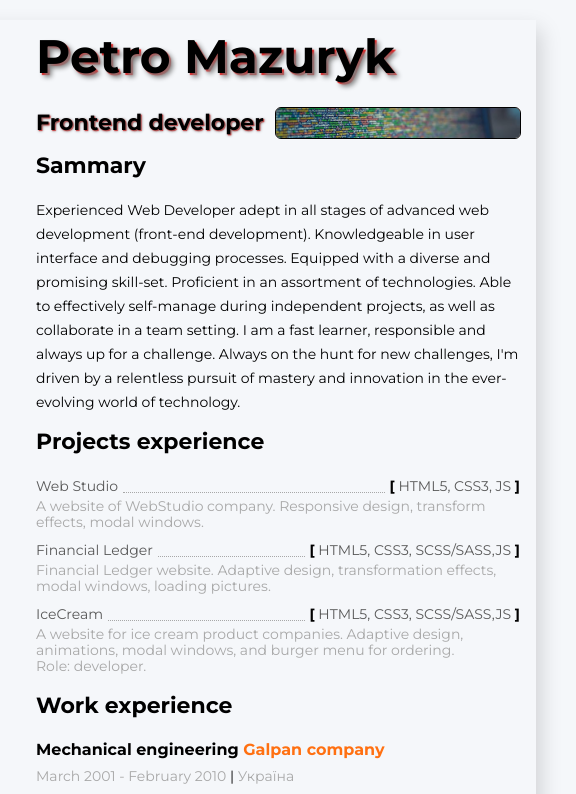
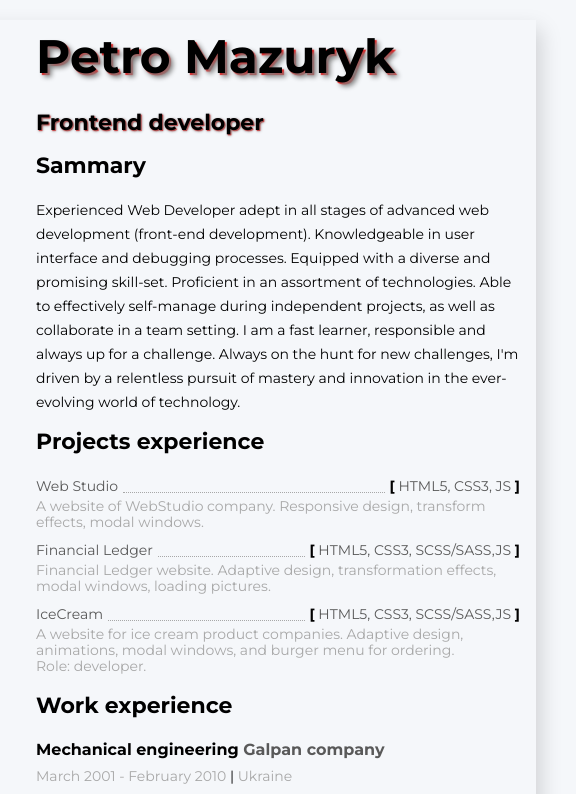
Before and after one commit to PetroMazuryk/mps-resume, a website built with Parcel: page src/index.html in a window 1280 px wide. Shown: the top 794 px of the page, 524-1100 px from the left. Built offline with nearby package versions, Linux system fonts and the light colour scheme; a web font is replaced by a local one.

Commit message:
fixed about-myself section

```diff
--- a/src/partials/about-myself.html
+++ b/src/partials/about-myself.html
@@ -86,7 +86,7 @@
         </h3>
         <p class="working-hours">
           March 2001 - February 2010
-          <span class="delimiter">|</span> Україна
+          <span class="delimiter">|</span> Ukraine
         </p>
 
         <ul>
@@ -104,7 +104,7 @@
         </h3>
         <p class="working-hours">
           October 2016 - March 2023
-          <span class="delimiter">|</span> Україна
+          <span class="delimiter">|</span> Ukraine
         </p>
 
         <ul>
--- a/src/sass/components/_about-myself.scss
+++ b/src/sass/components/_about-myself.scss
@@ -20,19 +20,19 @@
     text-shadow: 1px 1px 3px grey, 1px 1px 1px red;
   }
 
-  &::after {
-    display: inline-block;
-    content: '';
-    width: 70%;
-    height: 30px;
-    outline: 1px solid black;
-    border-radius: 5px;
-    background-color: var(--bg-sidebar);
-    background-image: url('../images/photo-2.jpg');
-    background-repeat: no-repeat;
-    background-position: center;
-    background-size: cover;
-  }
+  // &::after {
+  //   display: inline-block;
+  //   content: '';
+  //   width: 70%;
+  //   height: 30px;
+  //   outline: 1px solid black;
+  //   border-radius: 5px;
+  //   background-color: var(--bg-sidebar);
+  //   background-image: url('../images/photo-2.jpg');
+  //   background-repeat: no-repeat;
+  //   background-position: center;
+  //   background-size: cover;
+  // }
 }
 .title-name {
   margin-bottom: 18px;
--- a/src/sass/components/_study.scss
+++ b/src/sass/components/_study.scss
@@ -6,7 +6,7 @@
 }
 
 .title-institution {
-  color: var(--work-info-color);
+  color: var(--block-info-text-color);
 
   margin-bottom: 12px;
 
--- a/src/sass/components/_work.scss
+++ b/src/sass/components/_work.scss
@@ -1,8 +1,5 @@
 .work-container {
   padding-bottom: 20px;
-}
-.work-link {
-  color: var(--work-info-color);
 }
 
 .subtitle-work {
@@ -10,10 +7,9 @@
   font-weight: 700;
   line-height: 1.5;
   margin-top: 0;
-  // margin-bottom: 8px;
 }
 .subtitle-profession {
-  color: var(--work-info-color);
+  color: var(--block-info-text-color);
 }
 .working-hours {
   margin-top: 0;
```
